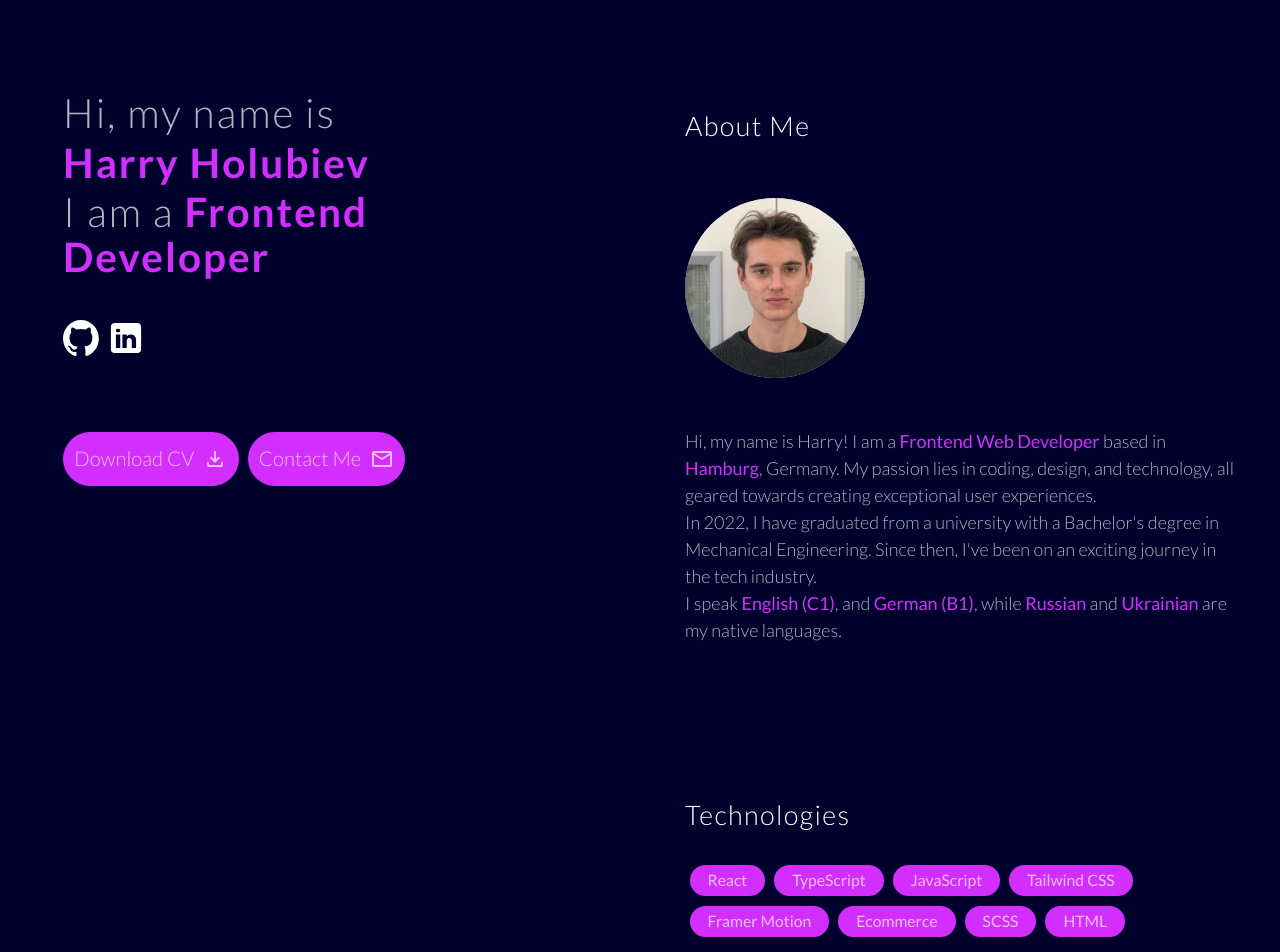
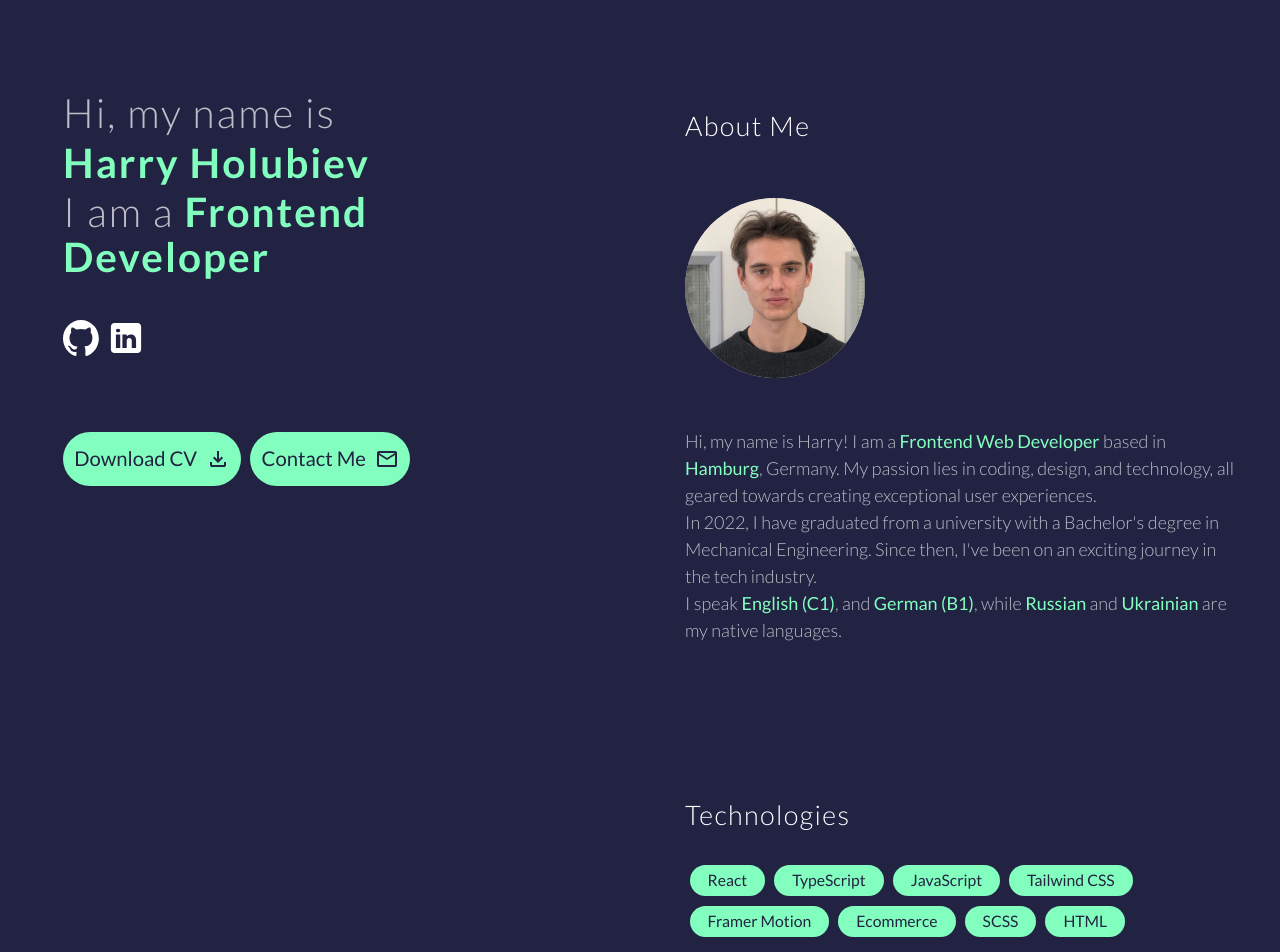
Before and after one commit to barrydilan/reactPortfolio, a React (Vite) app: page / in a window 1280 px wide. Shown: the top 952 px of the page. Built offline with nearby package versions, Linux system fonts and the light colour scheme.

Commit message:
feat: add text selection custom style

```diff
--- a/src/index.css
+++ b/src/index.css
@@ -19,11 +19,19 @@
   }
 
   ::selection {
-    @apply bg-accent
+    @apply bg-accent text-main
+  }
+
+  .hero-h2 {
+    @apply decoration-solid decoration-4 underline-offset-4 underline decoration-selection/0
+  }
+
+  ::selection .hero-h2 {
+    @apply bg-main text-accent
   }
 
   ::selection strong {
-    @apply bg-primary
+    @apply bg-none
   }
 }
 
--- a/src/pages/footer/Footer.tsx
+++ b/src/pages/footer/Footer.tsx
@@ -4,7 +4,7 @@ export default function Footer() {
       <p className="text-xs text-left font-light">
         Built with <strong>React</strong>, <strong>Tailwind CSS</strong> and <strong>Framer Motion</strong>.
         Font-family: <strong>Inter</strong>.
-        Inspired by <strong>@brittanychiang</strong>
+        Inspired by <strong>@brittanychiang</strong> and <strong>Shades Of Purple</strong> VS Code Theme
       </p>
     </footer>
   )
--- a/src/pages/hero/Hero.tsx
+++ b/src/pages/hero/Hero.tsx
@@ -7,7 +7,7 @@ const downladSVG = (
 		height="24"
 		viewBox="0 -960 960 960"
 		width="24"
-		className="inline fill-primary"
+		className="inline fill-main"
 	>
 		<path d="M480-320 280-520l56-58 104 104v-326h80v326l104-104 56 58-200 200ZM240-160q-33 0-56.5-23.5T160-240v-120h80v120h480v-120h80v120q0 33-23.5 56.5T720-160H240Z" />
 	</svg>
@@ -19,7 +19,7 @@ const contactSVG = (
 		height="24"
 		viewBox="0 -960 960 960"
 		width="24"
-		className="inline fill-primary"
+		className="inline fill-main"
 	>
 		<path d="M160-160q-33 0-56.5-23.5T80-240v-480q0-33 23.5-56.5T160-800h640q33 0 56.5 23.5T880-720v480q0 33-23.5 56.5T800-160H160Zm320-280L160-640v400h640v-400L480-440Zm0-80 320-200H160l320 200ZM160-640v-80 480-400Z" />
 	</svg>
@@ -32,23 +32,23 @@ export default function Hero() {
 				<h3 className="text-2xl sm:text-4xl font-light sm:leading-10 sm:tracking-wider">
 					Hi, my name is
 				</h3>
-				<h2 className="text-4xl sm:text-4xl text-accent font-bold">
+				<h2 className="text-4xl sm:text-4xl hero-h2 text-accent font-bold">
 					Harry Holubiev
 				</h2>
 				<h2 className="text-4xl sm:text-4xl text-primary font-light">
 					I am a{" "}
-					<span className="text-accent font-bold">Frontend Developer</span>
+					<span className="text-accent font-bold hero-h2">Frontend Developer</span>
 				</h2>
 				<div className="flex gap-2 mt-8">
 					<a href="http://github.com/barrydilan"><img src={github} className="w-8 h-8" alt="Github Link" /></a>
 					<a href="http://linkedin.com/in/barrydilan"><img src={linkedin} className="w-8 h-8" alt="LinkedIn Link" /></a>
 				</div>
 				<div className="flex gap-2 justify-center sm:self-start mt-8">
-					<button className="p-2 transform translate-y-4 hover:translate-y-0 duration-500 ease-in-out flex items-center gap-x-2 sm:flex-auto sm:p-2.5 sm:text-sm rounded-full bg-accent font-light flex-1 lg:text-lg text-primary mt-4">
+					<button className="p-2 transform translate-y-4 hover:translate-y-0 duration-500 ease-in-out flex items-center gap-x-2 sm:flex-auto sm:p-2.5 sm:text-sm rounded-full bg-accent flex-1 lg:text-lg font-medium text-main mt-4">
 						Download CV
 						{downladSVG}
 					</button>
-					<button className="p-2 transform translate-y-4 hover:translate-y-0 duration-500 ease-in-out flex items-center gap-x-2 sm:flex-auto sm:p-2.5 sm:text-sm rounded-full bg-accent font-light flex-1 lg:text-lg text-primary mt-4">
+					<button className="p-2 transform translate-y-4 hover:translate-y-0 duration-500 ease-in-out flex items-center gap-x-2 sm:flex-auto sm:p-2.5 sm:text-sm rounded-full bg-accent flex-1 lg:text-lg font-medium text-main mt-4">
 						Contact Me
 						{contactSVG}
 					</button>
--- a/src/shared/RoundSpan.tsx
+++ b/src/shared/RoundSpan.tsx
@@ -7,7 +7,7 @@ export default function RoundSpan(props: IRoundSpan) {
 		<div
 			className="p-1 rounded-full inline-block hover:cursor-pointer"
 		>
-			<span className="rounded-full hover:cursor-pointer text-primary inline-block text-center px-2 py-1 text-opacity-90 bg-accent relative text-sm text-purple-900
+			<span className="rounded-full hover:cursor-pointer text-main inline-block text-center px-2 py-1 text-opacity-90 bg-accent relative text-sm text-purple-900
       sm:text-sm md:px-4">
 				{props.text}
 			</span>
--- a/tailwind.config.js
+++ b/tailwind.config.js
@@ -12,12 +12,13 @@ export default {
       xl: '1440px',
     },
     colors: {
-      'main': 'rgba(0, 0, 45, 1)',
+      'main': 'rgba(34, 34, 67, 1)',
       'primary': 'rgba(255, 255, 255, 0.7)',
-      'accent': 'rgba(210, 46, 255, 1)',
+      'accent': 'rgba(130, 255, 190, 1)',
       'primary-1': 'rgba(255, 255, 255)',
       'green': '#13ce66',
-      'yellow': '#ffc82c',
+      'selection': 'rgba(254, 95, 87, 0.6)',
+      'round-span-text': 'rgba(45, 43, 83)',
       'gray-dark': '#273444',
       'gray': '#8492a6',
       'gray-light': '#d3dce6',
```
